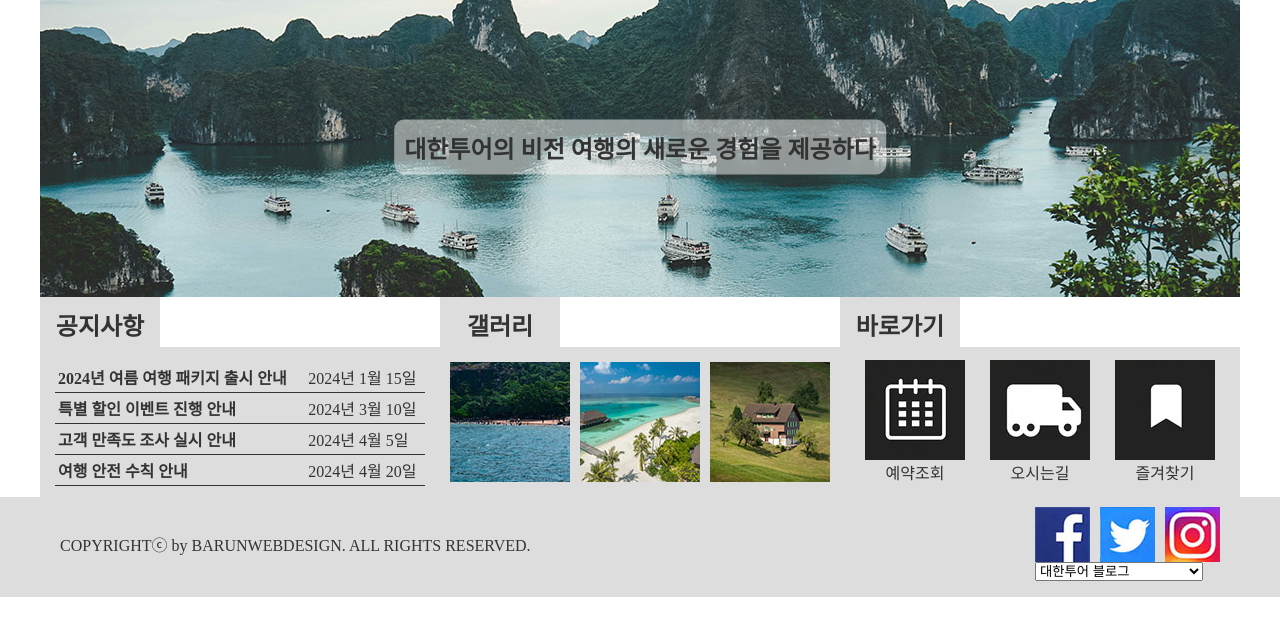
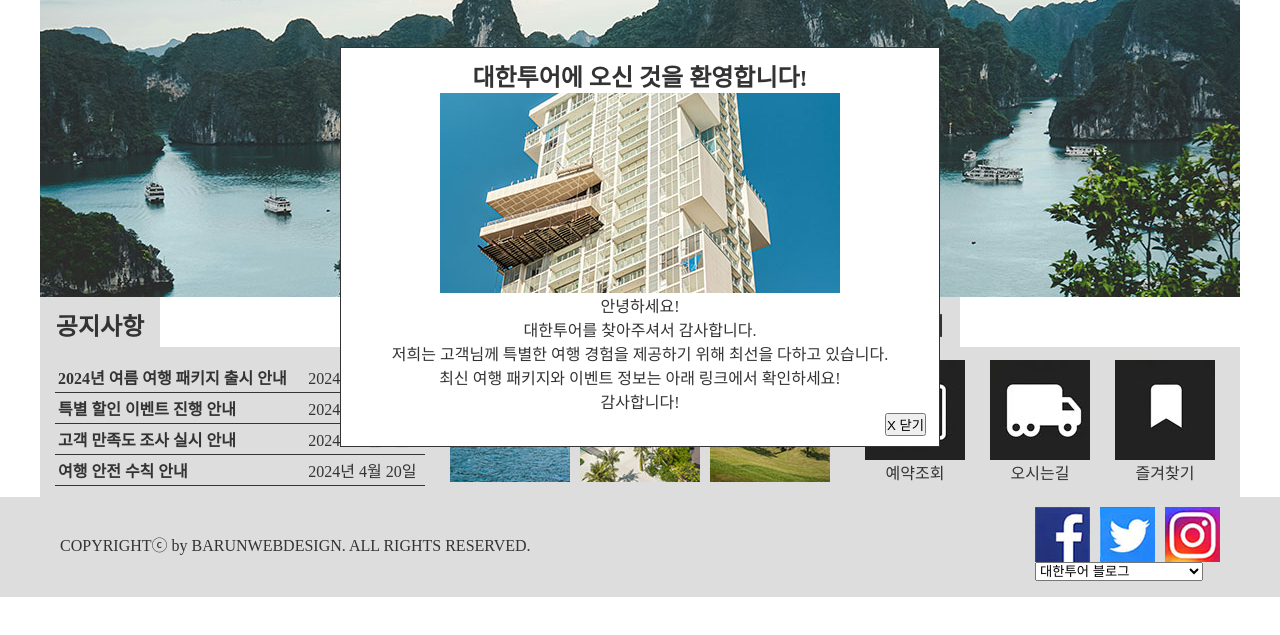
Before and after one commit to choidubu/WebDesignExamB-2, a plain HTML site: page index.html in a window 1280 px wide. Both pictures are taken after a click on the link "2024년 여름 여행 패키지 출시 안내". Shown: the part 103-738 px from the top of the page. Drawn offline with Linux system fonts and the light colour scheme.

Commit message:
B-2 제이쿼리 영역

```diff
--- a/css/style.css
+++ b/css/style.css
@@ -120,7 +120,6 @@ nav>ul>li>a:focus {
 }
 
 .slide ul {
-    display: flex;
     position: absolute;
 }
 
--- a/js/script.js
+++ b/js/script.js
@@ -1,3 +1,45 @@
-$(function(){
+$(function () {
+    //메뉴
+    $("nav>ul>li").mouseenter(function () {
+        $(".sub, .menubg").stop().slideDown()
+    })
+
+    $("nav>ul>li").mouseleave(function () {
+        $(".sub, .menubg").stop().slideUp()
+    })
+
+    //메뉴 키보드 이벤트
+    $("nav>ul>li").focusin(function () {
+        $(this).addClass("on")
+        $(".sub, .menubg").slideDown()
+    })
+
+    $("nav li li:last-child").focusout(function () {
+        $("nav>ul>li").removeClass("on")
+    })
+
+    $("nav li:last-child li:last-child").focusout(function () {
+        $(".sub, .menubg").slideUp()
+    })
+
+    //슬라이드
+    function slide() {
+        $(".slide ul").animate({ top: "-300px" }, 1000, function () {
+            $(".slide ul").append($(".slide ul li").first())
+            $(".slide ul").css({ top: 0 })
+        })
+    }
+
+    setInterval(slide, 2000)
+
+    //팝업
+    $(".pp").click(function () {
+        $(".popup").show()
+        return false
+    })
+
+    $(".button").click(function () {
+        $(".popup").hide()
+    })
 
 })
```
